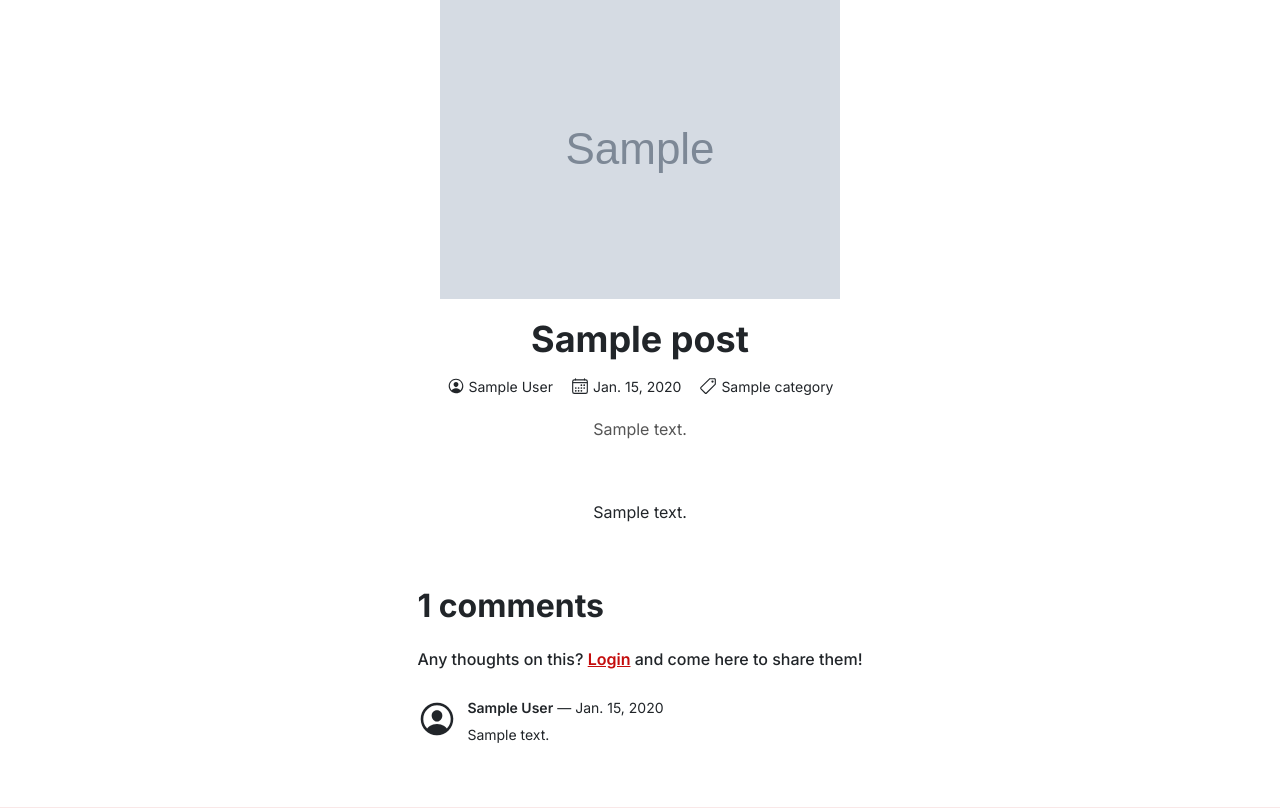
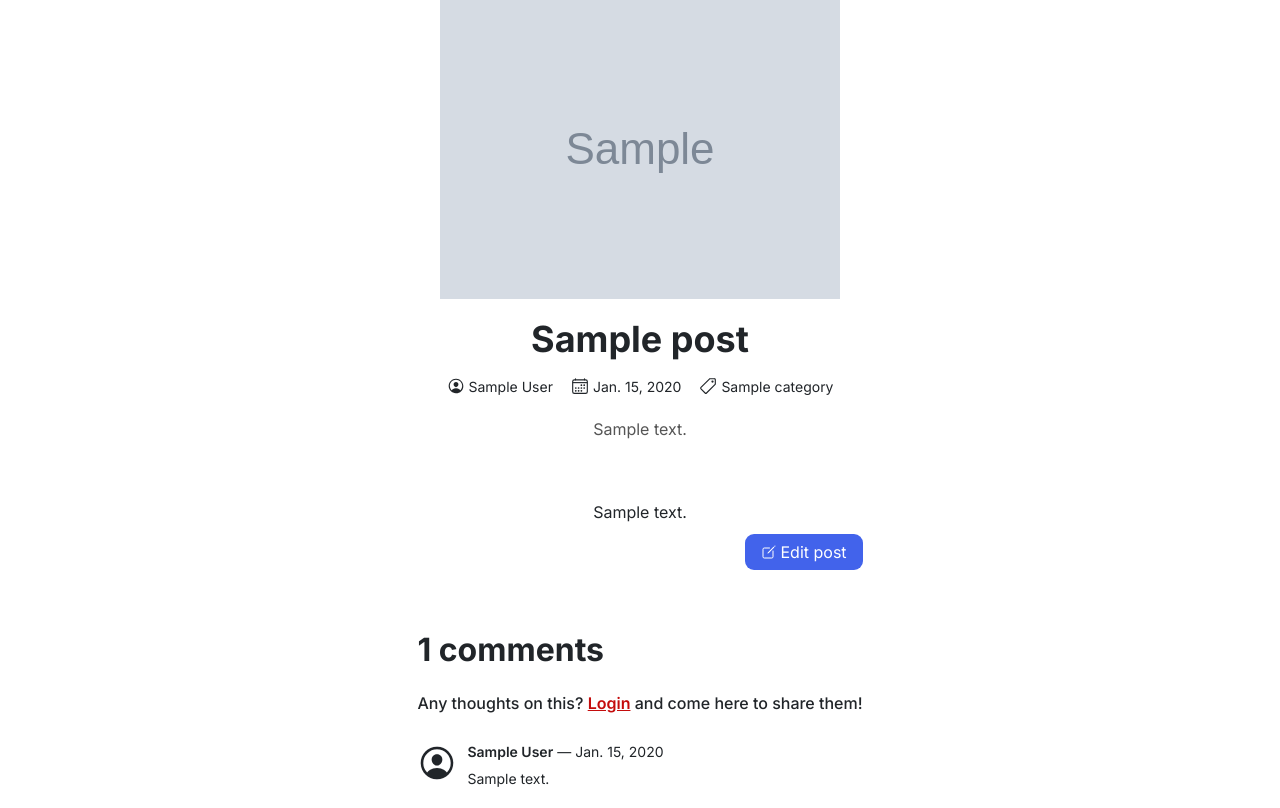
Before and after one commit to viniciuseugenio/eugeblog, a Django app: page /posts/details/1 in a window 1280 px wide. Shown: the part 135-943 px from the top of the page. Run offline with Django 5.2, Linux system fonts and the light colour scheme; tables that the repository leaves empty hold one stand-in row (values such as "Sample post"); grey boxes marked "Sample" are stand-in pictures.

Commit message:
feature: develop edit post functionality (#5)

```diff
--- a/posts/models.py
+++ b/posts/models.py
@@ -1,4 +1,5 @@
 from django.db import models
+from django.urls import reverse
 from django.contrib.auth import get_user_model
 from django.utils.translation import gettext_lazy as _
 from django_resized import ResizedImageField
@@ -49,6 +50,9 @@ class Post(models.Model):
         verbose_name = _("Post")
         verbose_name_plural = _("Posts")
 
+    def get_absolute_url(self):
+        return reverse("posts:details_view", kwargs={"pk": self.pk})
+
     def __str__(self):
         return self.title
 
--- a/posts/templates/posts/details.html
+++ b/posts/templates/posts/details.html
@@ -43,6 +43,13 @@
           <div class="post-text">
             {{ post.content|safe }}
           </div>
+        </div>
+
+        <div class="action-buttons">
+          <a class="btn-edit" href="{% url "posts:edit_view" post.id %}">
+            <ion-icon name="create-outline"></ion-icon>
+            <span>Edit post</span>
+          </a>
         </div>
       </div>
 
--- a/posts/urls.py
+++ b/posts/urls.py
@@ -8,4 +8,5 @@ urlpatterns = [
     path("posts/details/<int:pk>", views.PostDetails.as_view(), name="details_view"),
     path("posts/comment/", views.PostComment.as_view(), name="comment_view"),
     path("posts/create/", views.PostCreate.as_view(), name="create_view"),
+    path("posts/edit/<int:pk>", views.PostEdit.as_view(), name="edit_view"),
 ]
--- a/posts/views.py
+++ b/posts/views.py
@@ -1,7 +1,8 @@
 from typing import Any
 from django.shortcuts import redirect
 from django.urls import reverse_lazy
-from django.views.generic import ListView, DetailView, View, CreateView
+from django.views import generic
+from django.forms import model_to_dict
 from .models import Post, Comment
 from django.contrib.auth import get_user_model
 from django.contrib import messages
@@ -14,7 +15,7 @@ User = get_user_model()
 LOGIN_URL = "account_login"
 
 
-class PostsList(ListView):
+class PostsList(generic.ListView):
     model = Post
     context_object_name = "posts"
     queryset = Post.objects.filter(is_published=True)
@@ -22,7 +23,7 @@ class PostsList(ListView):
     ordering = ["-id"]
 
 
-class PostDetails(DetailView):
+class PostDetails(generic.DetailView):
     model = Post
     context_object_name = "post"
     template_name = "posts/details.html"
@@ -42,7 +43,7 @@ class PostDetails(DetailView):
         return context
 
 
-class PostComment(LoginRequiredMixin, View):
+class PostComment(LoginRequiredMixin, generic.View):
     login_url = LOGIN_URL
 
     def get(self, request, *args, **kwargs):
@@ -68,7 +69,7 @@ class PostComment(LoginRequiredMixin, View):
         return redirect("posts:details_view", post_id)
 
 
-class PostCreate(LoginRequiredMixin, CreateView):
+class PostCreate(LoginRequiredMixin, generic.CreateView):
     model = Post
     form_class = forms.CreatePostForm
     template_name = "posts/create.html"
@@ -79,3 +80,39 @@ class PostCreate(LoginRequiredMixin, CreateView):
         form.instance.author = self.request.user
         messages.success(self.request, notifications.SUCCESS["post_created"])
         return super().form_valid(form)
+
+
+class PostEdit(LoginRequiredMixin, generic.UpdateView):
+    model = Post
+    form_class = forms.CreatePostForm
+    template_name = "posts/edit.html"
+
+    def get(self, request, *args, **kwargs):
+        if request.user != self.get_object().author:
+            messages.error(request, notifications.ERROR["not_post_author"])
+            return redirect("posts:list_view")
+
+        return super().get(request, *args, **kwargs)
+
+    def form_valid(self, form):
+        # Verify if the post was changed
+        original_instance = model_to_dict(self.get_object())
+        edited_instance = form.cleaned_data
+
+        # Change edited_instance to display pk of category instead of model
+        edited_instance["category"] = edited_instance["category"].pk
+
+        fields = ["title", "excerpt", "content", "image", "category"]
+        edited = False
+
+        for field in fields:
+            if original_instance[field] != edited_instance[field]:
+                edited = True
+
+        if edited:
+            # Send to verification again if it was edited
+            form.instance.is_published = False
+            form.instance.save()
+            messages.success(self.request, notifications.SUCCESS["post_edited"])
+
+        return super().form_valid(form)
--- a/templates/static/css/styles.css
+++ b/templates/static/css/styles.css
@@ -278,7 +278,9 @@
 
 .post-content {
   margin: 6rem 0 6rem 0;
+  padding-bottom: 2rem;
   display: flex;
+  position: relative;
   flex-direction: column;
   align-items: center;
 }
@@ -314,6 +316,7 @@
 
 .post-text-content {
   max-width: 70rem;
+  margin-bottom: 2.4rem;
 }
 
 .post-excerpt {
@@ -326,6 +329,26 @@
 .post-text {
   font-size: 1.6rem;
   line-height: 1.7;
+}
+
+.action-buttons {
+  position: absolute;
+  bottom: 0;
+  right: 0;
+}
+
+.btn-edit {
+  display: flex;
+  align-items: center;
+  justify-content: center;
+  gap: 0.4rem;
+
+  padding: 0.8rem 1.6rem;
+  font-size: 1.6rem;
+  background-color: #4263eb;
+  color: #fff !important;
+  text-decoration: none;
+  border-radius: 9px;
 }
 
 .post-comments-container {
--- a/templates/static/notifications.py
+++ b/templates/static/notifications.py
@@ -6,9 +6,11 @@ ERROR = {
     "creation_post_title_short_of_ten_characters": _(
         "The title can be nothing short of 10 characters."
     ),
+    "not_post_author": _("You are not the author of this post."),
 }
 
 SUCCESS = {
     "comment_created": _("The comment was successfully posted!"),
     "post_created": _("The post was sent for verification!"),
+    "post_edited": _("Your post was edited and sent for verification!"),
 }
```
Also changed, not shown: posts/templates/posts/edit.html (added, +58 -0 lines), posts/tests/test_posts_views.py (+56 -7 lines).
